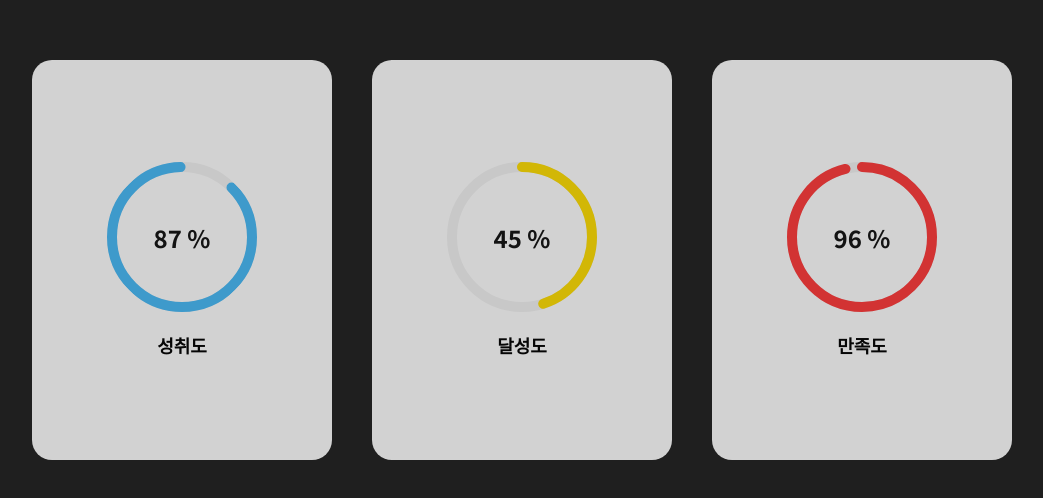
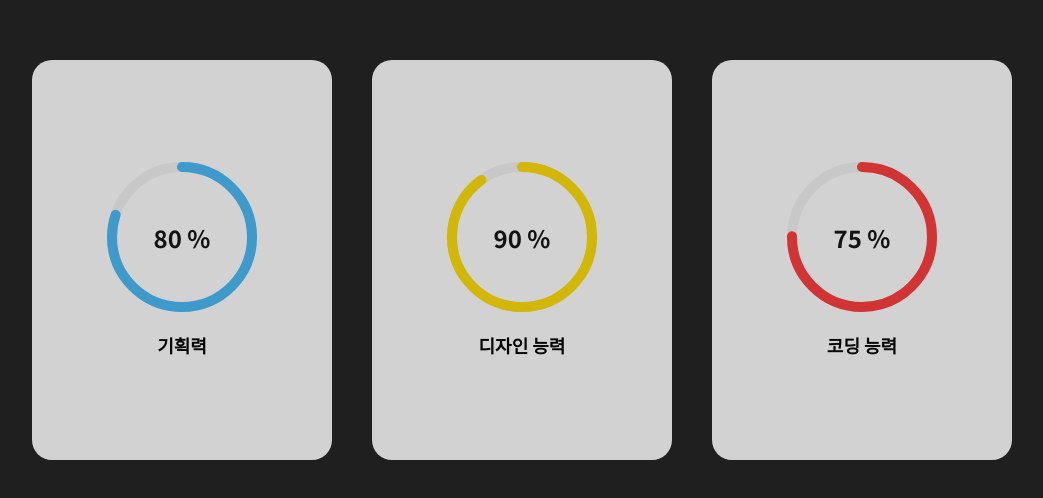
Before and after one commit to cxexxe/10.21_test, a plain HTML site: page index.html in a window 1280 px wide. Shown: the part 140-638 px from the top of the page, without its empty margins (118-1161 px from the left). Drawn offline with Linux system fonts and the light colour scheme.

Commit message:
svg요소를 이용한 progress circle 애니메이션

```diff
--- a/index.html
+++ b/index.html
@@ -48,7 +48,7 @@
         position: relative;
         width: 150px;
         height: 150px;
-        transform: rotate(-45deg);
+        transform: rotate(-90deg);
     }
     .box .percent svg circle{
         width: 150px;
@@ -71,7 +71,7 @@
     }
     @keyframes progressCircle{
         100%{
-            stroke-dashoffset: 57.2;
+            stroke-dashoffset: 88;
         }
     }
     .box .percent .number{
@@ -120,7 +120,7 @@
     }
     @keyframes progressCircle2{
         100%{
-            stroke-dashoffset: 242;
+            stroke-dashoffset: 44;
         }
     }
     /* 33333 */
@@ -151,7 +151,7 @@
     }
     @keyframes progressCircle3{
         100%{
-            stroke-dashoffset: 17.6;
+            stroke-dashoffset: 110;
         }
     }
 
@@ -164,10 +164,10 @@
             <circle cx="70" cy="70" r="70"></circle>
         </svg>
         <div class="number">
-            <h2>87 <span>%</span></h2>
+            <h2>80 <span>%</span></h2>
         </div>
     </div>
-    <h2 class="text">성취도</h2>
+    <h2 class="text">기획력</h2>
 </div>
 <div class="box n2">
     <div class="percent">
@@ -176,10 +176,10 @@
             <circle cx="70" cy="70" r="70"></circle>
         </svg>
         <div class="number">
-            <h2>45 <span>%</span></h2>
+            <h2>90 <span>%</span></h2>
         </div>
     </div>
-    <h2 class="text">달성도</h2>
+    <h2 class="text">디자인 능력</h2>
 </div>
 <div class="box n3">
     <div class="percent">
@@ -188,10 +188,10 @@
             <circle cx="70" cy="70" r="70"></circle>
         </svg>
         <div class="number">
-            <h2>96 <span>%</span></h2>
+            <h2>75 <span>%</span></h2>
         </div>
     </div>
-    <h2 class="text">만족도</h2>
+    <h2 class="text">코딩 능력</h2>
 </div>
 </body>
 </html>
```
